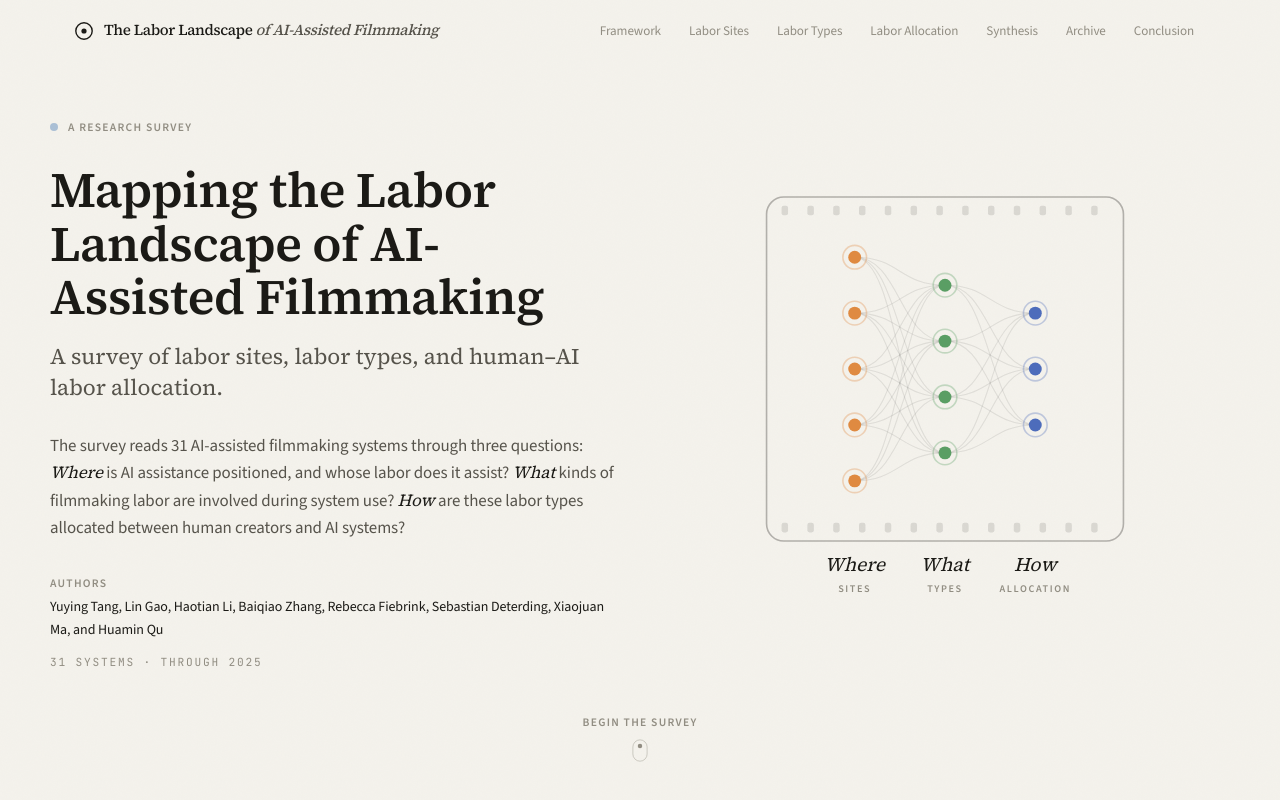
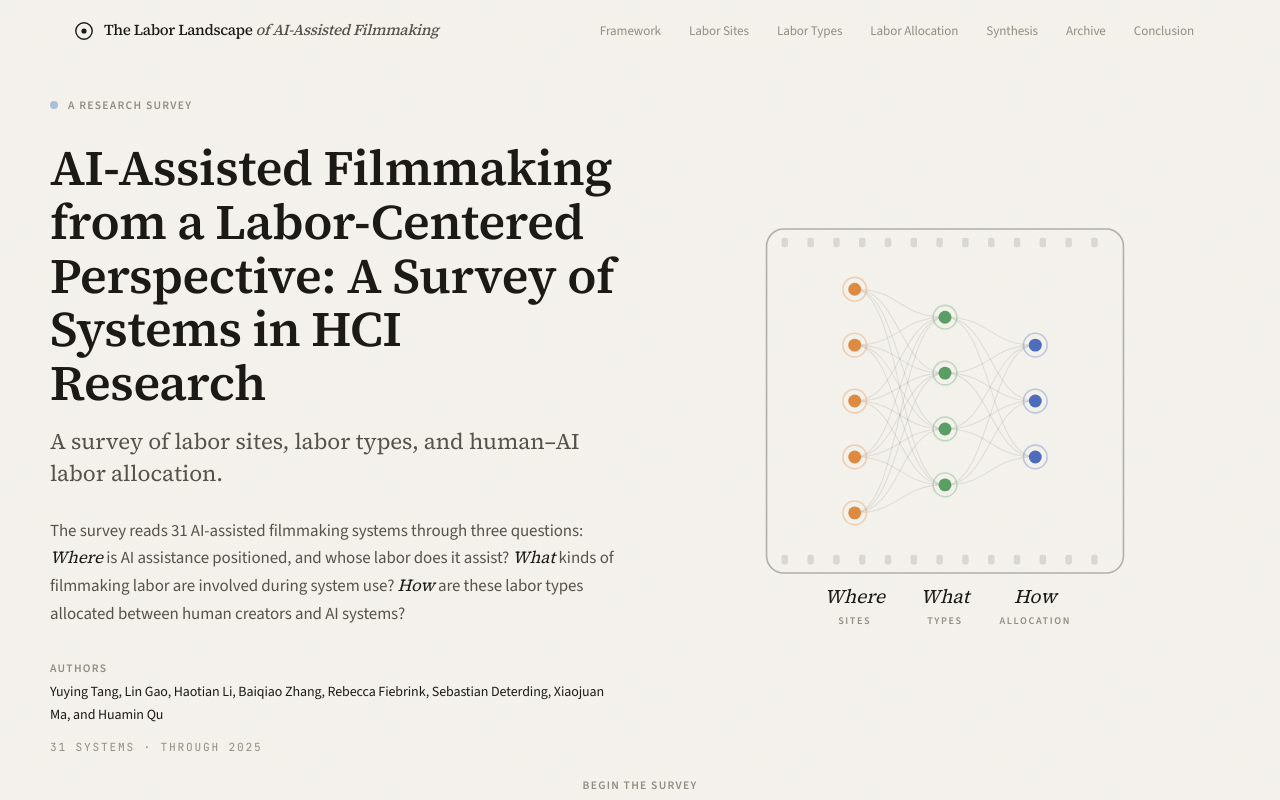
Before and after one commit to yuyingtang1999/AI_Assisted_Filmmaking_Survey_YuyingTANG, a Next.js app: page / in a window 1280 px wide. Shown: the top 800 px of the page. Built offline with nearby package versions, Linux system fonts and the light colour scheme.

Commit message:
update title

```diff
--- a/app/layout.tsx
+++ b/app/layout.tsx
@@ -26,7 +26,7 @@ const mono = JetBrains_Mono({
 
 export const metadata: Metadata = {
   title:
-    "Mapping the Labor Landscape of AI-Assisted Filmmaking — Yuying Tang",
+    "AI-Assisted Filmmaking from a Labor-Centered Perspective: A Survey of Systems in HCI Research — Yuying Tang",
   description:
     "A survey of AI-assisted filmmaking systems by Yuying Tang: labor sites, labor types, and human–AI labor allocation.",
 };
--- a/components/Footer.tsx
+++ b/components/Footer.tsx
@@ -4,7 +4,7 @@ export default function Footer() {
       <div className="mx-auto flex max-w-[var(--maxw)] flex-col items-start justify-between gap-5 px-6 py-12 sm:flex-row sm:items-end">
         <div>
           <p className="font-display text-lg font-normal">
-            Mapping the Labor Landscape of AI-Assisted Filmmaking
+            AI-Assisted Filmmaking from a Labor-Centered Perspective: A Survey of Systems in HCI Research
           </p>
           <p className="mt-1.5 text-sm text-[var(--muted)]">
             Yuying Tang · Supervised by Prof. Huamin Qu &amp; Prof. Xiaojuan Ma
--- a/components/Hero.tsx
+++ b/components/Hero.tsx
@@ -21,7 +21,7 @@ export default function Hero() {
             </span>
 
             <h1 className="font-display mt-7 text-[2.1rem] font-semibold leading-[1.08] tracking-[-0.01em] text-[var(--ink)] sm:text-[3.1rem]">
-              Mapping the Labor Landscape of AI-Assisted Filmmaking
+              AI-Assisted Filmmaking from a Labor-Centered Perspective: A Survey of Systems in HCI Research
             </h1>
 
             <p className="font-display mt-4 text-xl text-[var(--muted)] sm:text-[1.4rem]">
```
Also changed, not shown: 1 other file (tests, documents, lock files or other folders).
